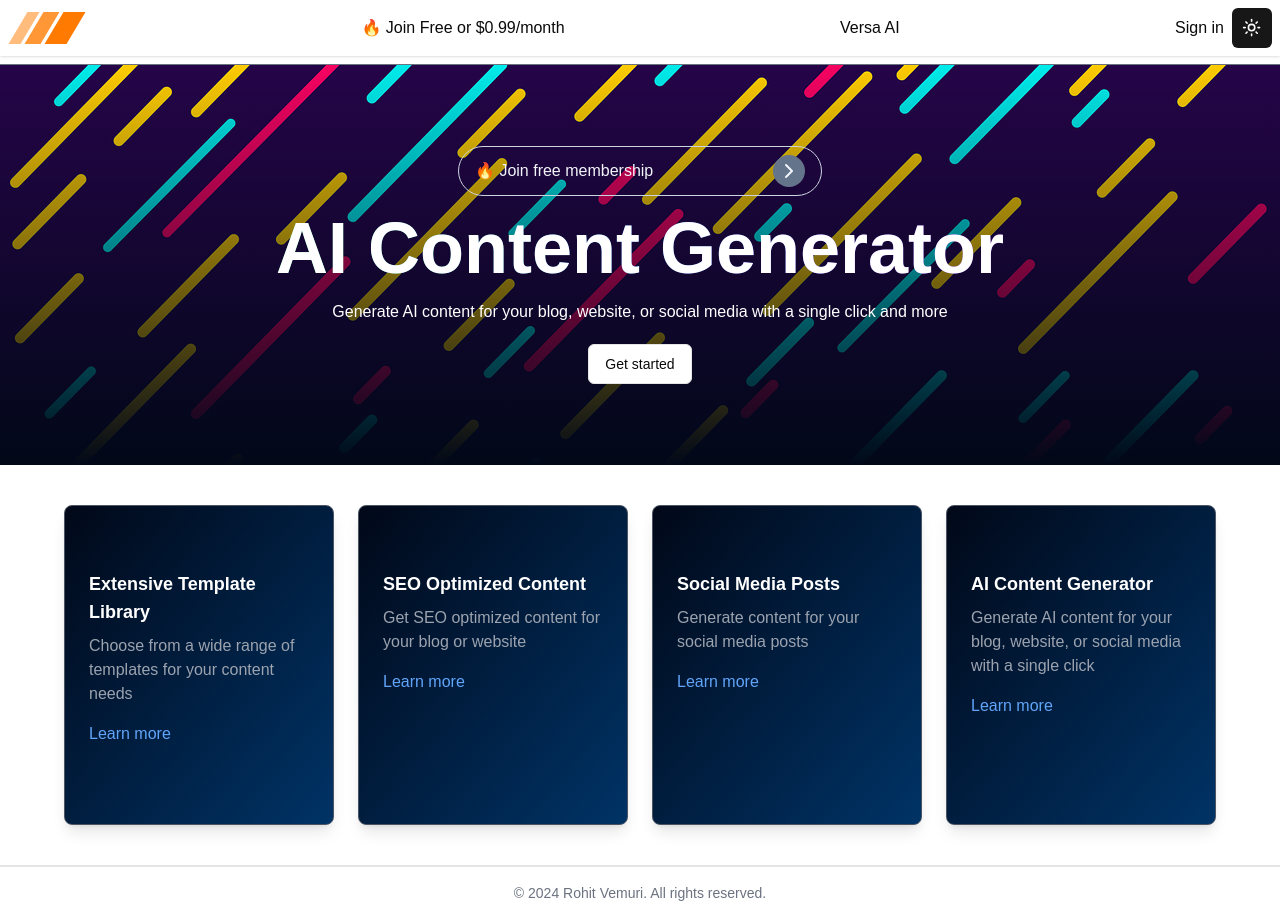
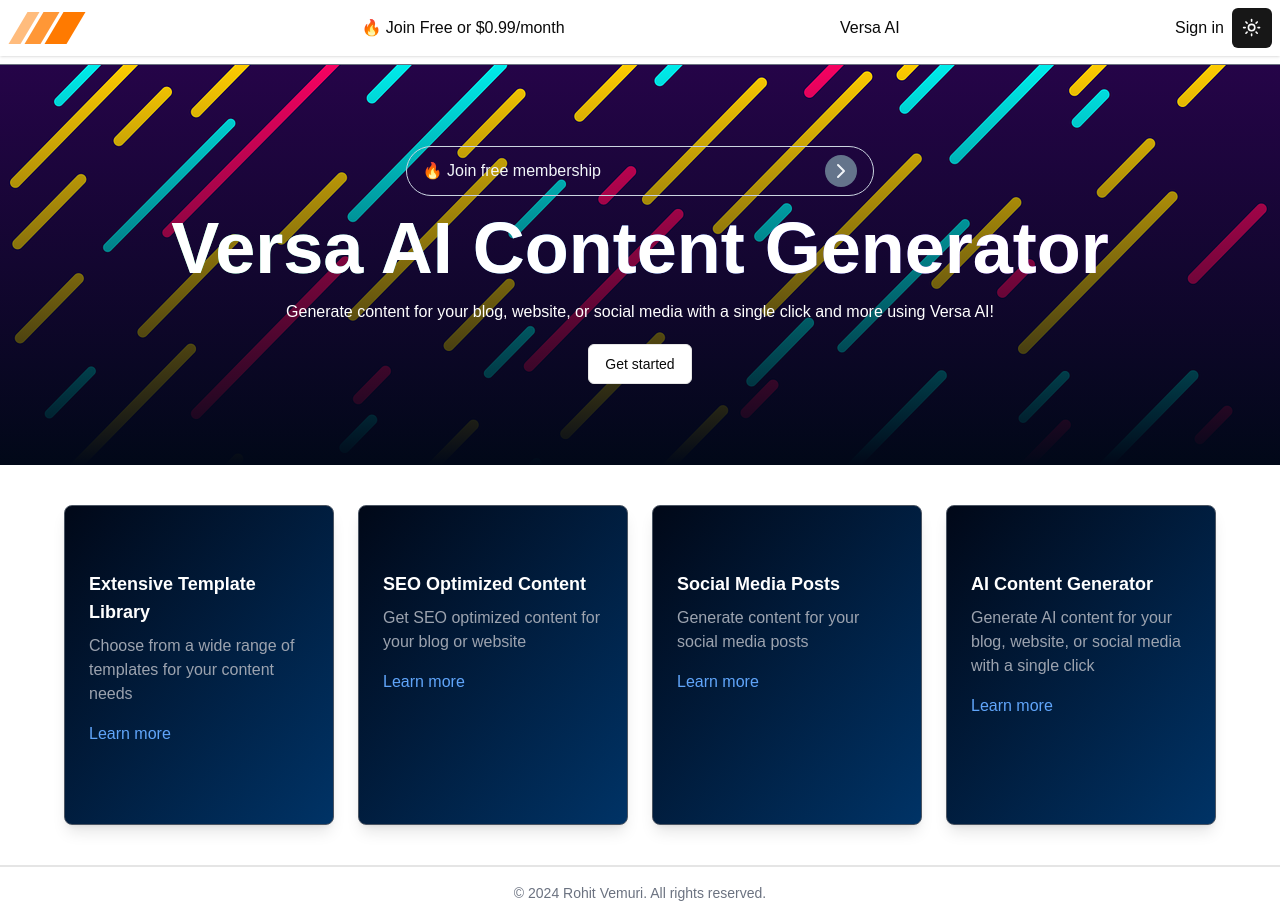
Before and after one commit to rvemuri2/versa-ai, a Next.js app: page / in a window 1280 px wide. Built offline with nearby package versions, Linux system fonts and the light colour scheme; no server answers.

Commit message:
making small changes

```diff
--- a/app/page.tsx
+++ b/app/page.tsx
@@ -17,11 +17,11 @@ export default function Home() {
           <div className="text-center">
             <SignInModal />
             <h1 className="text-white text-7xl font-bold bg-gradient-to-r from-green-400 via-blue-500 to-purple-600 bg-clip-text text-transparent mb-4">
-              AI Content Generator
+              Versa AI Content Generator
             </h1>
             <p className="text-white mb-5">
-              Generate AI content for your blog, website, or social media with a
-              single click and more
+              Generate content for your blog, website, or social media with a
+              single click and more using Versa AI!
             </p>
             <Link href="/dashboard">
               <Button variant="outline">Get started</Button>
```
